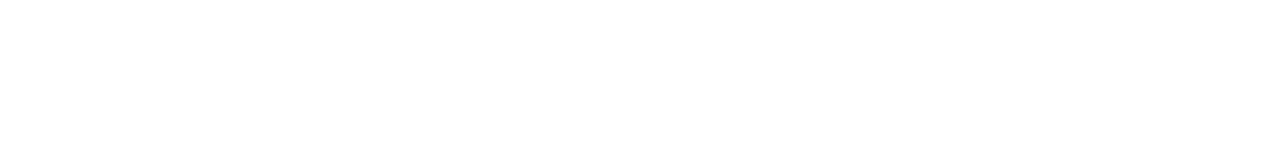
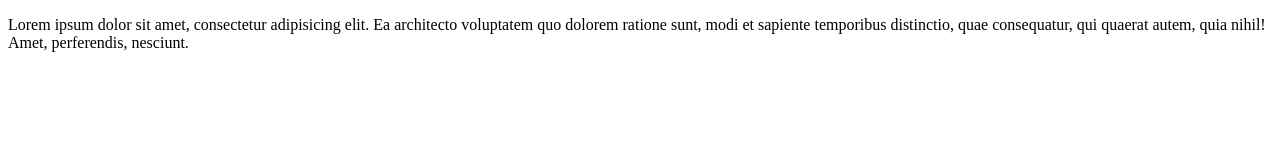
Before and after one commit to ad0cid/clasePrueba, a plain HTML site: page index.html in a window 1280 px wide. Drawn offline with Linux system fonts and the light colour scheme.

Commit message:
agreggue parrafo

```diff
--- a/index.html
+++ b/index.html
@@ -5,6 +5,6 @@
 	<title>Document</title>
 </head>
 <body>
-
+	<p>Lorem ipsum dolor sit amet, consectetur adipisicing elit. Ea architecto voluptatem quo dolorem ratione sunt, modi et sapiente temporibus distinctio, quae consequatur, qui quaerat autem, quia nihil! Amet, perferendis, nesciunt.</p>
 </body>
 </html>
```
